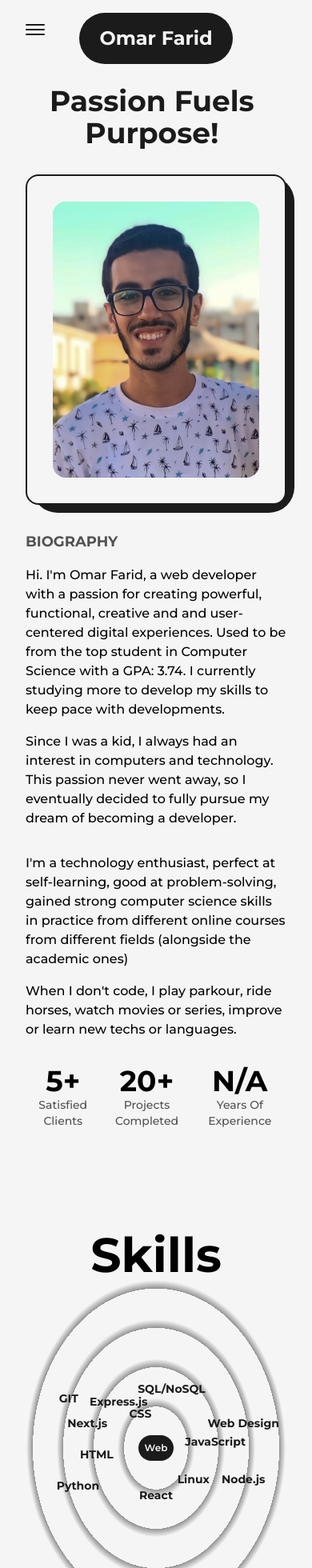
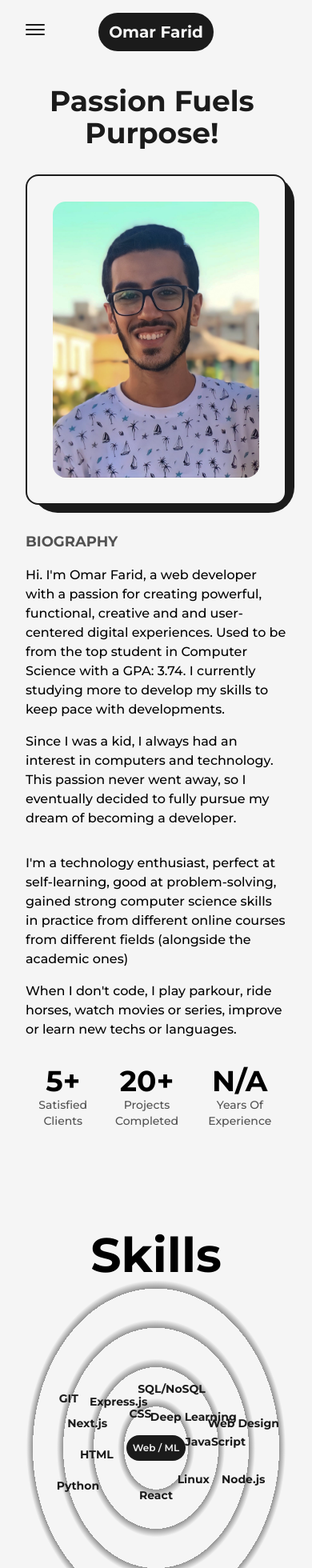
Before and after one commit to theomarfarid/react-portfolio, a Next.js app: page /about in a window 390 px wide. Shown: the top 1960 px of the page at 80% size. Built offline with nearby package versions, Linux system fonts and the light colour scheme.

Commit message:
adding ML and style fix

```diff
--- a/src/components/HireMe.js
+++ b/src/components/HireMe.js
@@ -3,11 +3,11 @@ import { CircularText } from "./icons"
 
 export default function HireMe() {
   return (
-    <div className="fixed left-4 bottom-4 flex items-center justify-center overflow-hidden md:right-8 md:left-auto md:top-0 md:bottom-auto md:absolute sm:right-0">
+    <div className="fixed left-4 bottom-4 flex items-center justify-center overflow-hidden md:right-8 md:left-auto md:top-0 md:bottom-auto md:absolute sm:right-0 md:z-10">
       <div className="w-48 h-auto flex items-center justify-center relative md:w-24">
         <CircularText className={'fill-dark animate-spin-slow dark:fill-light'} />
         <Link href='mailto:omarfarid222@gmail.com'
-          className="flex items-center justify-center absolute left-1/2 top-1/2 -translate-x-1/2 -translate-y-1/2 bg-dark text-light text-lg shadow-md border border-solid border-dark w-28 h-28 rounded-full font-semibold hover:bg-light hover:text-dark dark:bg-light dark:text-dark dark:hover:bg-dark dark:hover:text-light dark:hover:border-light md:w-12 md:h-12 md:text-[10px]">
+          className="flex items-center justify-center absolute bg-dark text-light text-lg shadow-md border border-solid border-dark w-28 h-28 rounded-full font-semibold hover:bg-light hover:text-dark dark:bg-light dark:text-dark dark:hover:bg-dark dark:hover:text-light dark:hover:border-light md:w-12 md:h-12 md:text-[10px]">
           Hire Me
         </Link>
       </div>
--- a/src/components/Logo.js
+++ b/src/components/Logo.js
@@ -9,7 +9,7 @@ export default function Logo() {
   return (
     <div className='flex items-center justify-center mt-2'>
       <MotionLink href='/'
-        className='w-48 h-16 bg-dark text-light flex items-center justify-center rounded-full text-2xl font-bold border border-solid border-transparent dark:border-light'
+        className='w-48 h-16 lg:w-36 lg:h-12 bg-dark text-light flex items-center justify-center rounded-full text-2xl lg:text-xl font-bold border border-solid border-transparent dark:border-light'
         whileHover={{
           backgroundColor: backgroundColors,
           transition: { duration: 1, repeat: Infinity }
--- a/src/components/NavBar.js
+++ b/src/components/NavBar.js
@@ -97,7 +97,7 @@ export default function NavBar() {
 
             <nav className='flex items-center justify-center flex-wrap mt-2'>
               <motion.a href='https://twitter.com/zaomarfarid' target='_blank' whileHover={{ y: -3 }} whileTap={{ scale: 0.9 }} className='w-6 mx-3 sm:mx-1'>
-                <TwitterXIcon className='dark:fill-light' />
+                <TwitterXIcon className='fill-light dark:fill-dark' />
               </motion.a>
               <motion.a href='https://github.com/zaomarfarid' target='_blank' whileHover={{ y: -3 }} whileTap={{ scale: 0.9 }} className='w-6 mx-3 bg-light dark:bg-dark rounded-full sm:mx-1'>
                 <GithubIcon />
--- a/src/components/Skills.js
+++ b/src/components/Skills.js
@@ -25,7 +25,7 @@ export default function Skills() {
         <motion.div className='flex items-center justify-center rounded-full font-semibold
                 bg-dark text-light p-8 shadow-dark cursor-pointer dark:text-dark dark:bg-light lg:p-6 md:p-4 xs:text-xs xs:p-2'
           whileHover={{ scale: 1.05 }}>
-          Web
+          Web / ML
         </motion.div>
         {/* <Skill name='Web' /> */}
         <Skill name="HTML" x="-19vw" y='2vw' />
@@ -40,6 +40,7 @@ export default function Skills() {
         <Skill name="Express.js" x="-12vw" y='-15vw' />
         <Skill name="GIT" x="-28vw" y='-16vw' />
         <Skill name="Linux" x="12vw" y='10vw' />
+        <Skill name="Deep Learning" x="12vw" y='-10vw' />
       </div>
     </>
   )
--- a/src/components/TransitionEffect.js
+++ b/src/components/TransitionEffect.js
@@ -7,19 +7,19 @@ export default function TransitionEffect() {
         initial={{ x: "100%", width: '100%' }}
         animate={{ x: "0%", width: '0%' }}
         exit={{ x: ["0%", "100%"], width: ["0%", "100%"] }}
-        transition={{ duration: 0.8, ease: "easeInOut" }}
+        transition={{ duration: 0.4, ease: "easeInOut" }}
       />
 
       <motion.div className='fixed top-0 bottom-0 right-full w-screen h-screen z-20 bg-light'
         initial={{ x: "100%", width: '100%' }}
         animate={{ x: "0%", width: '0%' }}
-        transition={{ delay: 0.2, duration: 0.8, ease: "easeInOut" }}
+        transition={{ delay: 0.1, duration: 0.4, ease: "easeInOut" }}
       />
 
       <motion.div className='fixed top-0 bottom-0 right-full w-screen h-screen z-10 bg-dark'
         initial={{ x: "100%", width: '100%' }}
         animate={{ x: "0%", width: '0%' }}
-        transition={{ delay: 0.4, duration: 0.8, ease: "easeInOut" }}
+        transition={{ delay: 0.2, duration: 0.4, ease: "easeInOut" }}
       />
 
     </>
```
Also changed, not shown: src/components/icons.js (+2 -1 lines), public/images/circular-text.png (deleted), public/images/svgs/CircularText.svg.
